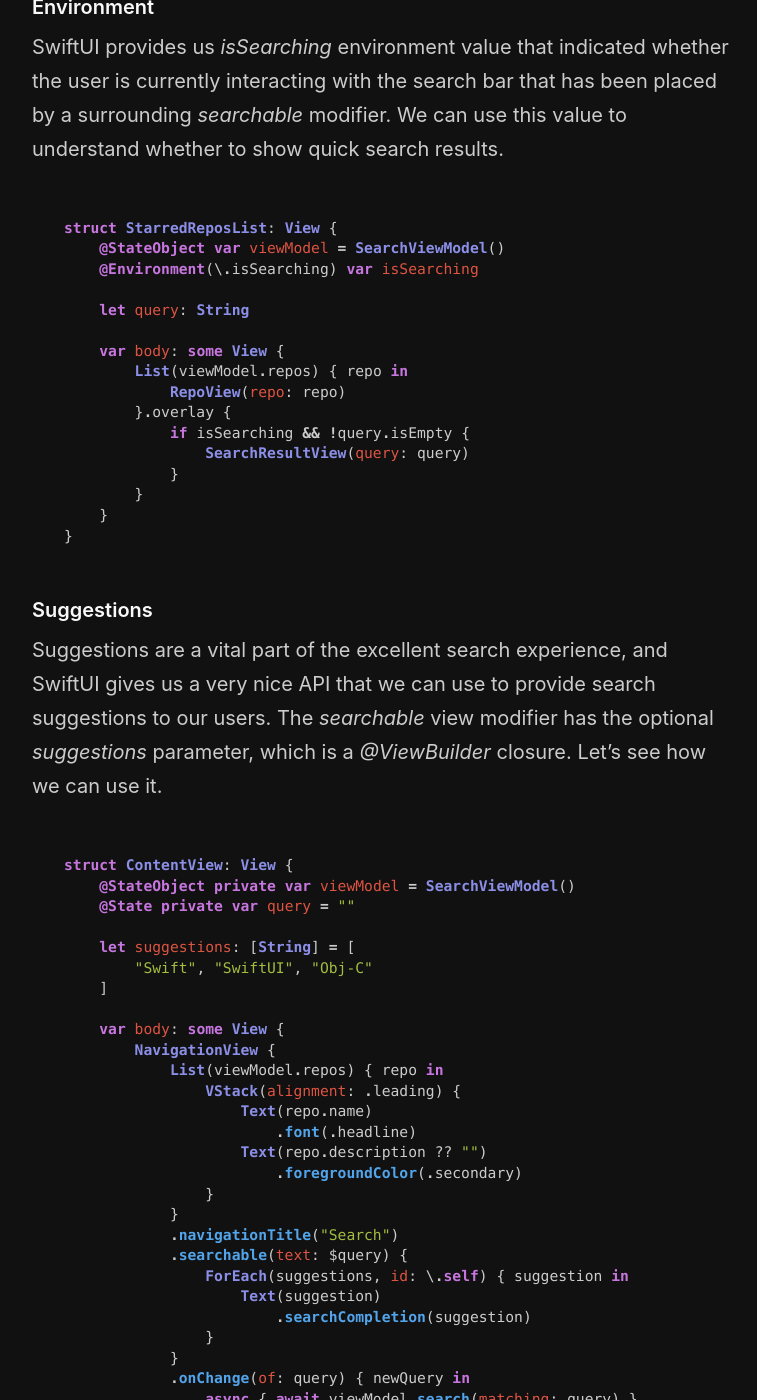
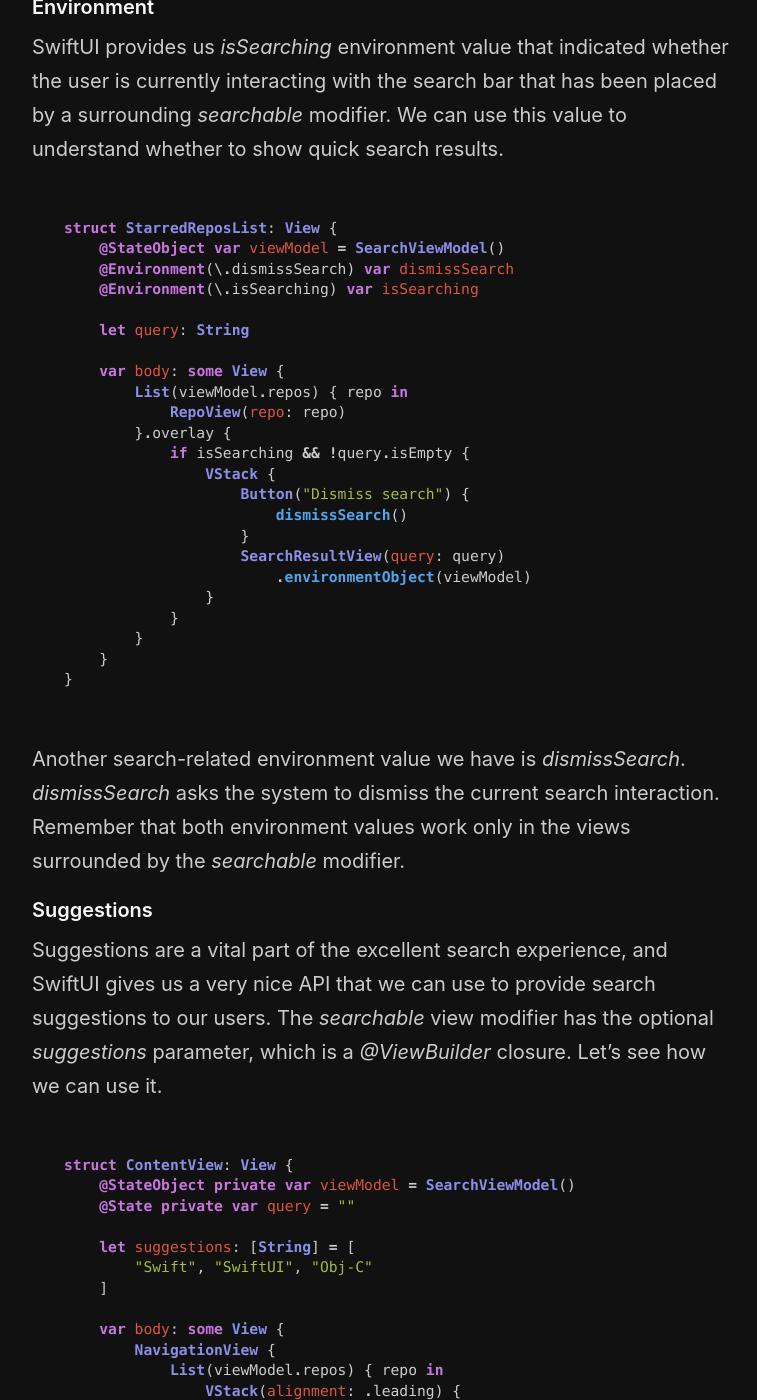
Before and after one commit to mecid/mecid.github.io, a Jekyll site: the page built from _posts/2021-06-23-mastering-search-in-swiftui.md, in a window 1280 px wide and 1400 px high, scrolled down 2663 px. Shown: the whole window, without its empty margins (258-1015 px from the left). Built offline with Jekyll 4.4.1, drawn with Linux system fonts in a browser that asks for light colours; some of the changed text lies outside the part shown.

Commit message:
search in swiftui post updated with dismissSearch action

````diff
--- a/_posts/2021-06-23-mastering-search-in-swiftui.md
+++ b/_posts/2021-06-23-mastering-search-in-swiftui.md
@@ -83,6 +83,7 @@
 ```swift
 struct StarredReposList: View {
     @StateObject var viewModel = SearchViewModel()
+    @Environment(\.dismissSearch) var dismissSearch
     @Environment(\.isSearching) var isSearching
 
     let query: String
@@ -92,12 +93,20 @@
             RepoView(repo: repo)
         }.overlay {
             if isSearching && !query.isEmpty {
-                SearchResultView(query: query)
+                VStack {
+                    Button("Dismiss search") {
+                        dismissSearch()
+                    }
+                    SearchResultView(query: query)
+                        .environmentObject(viewModel)
+                }
             }
         }
     }
 }
 ```
+
+Another search-related environment value we have is *dismissSearch*. *dismissSearch* asks the system to dismiss the current search interaction. Remember that both environment values work only in the views surrounded by the *searchable* modifier.
 
 #### Suggestions
 Suggestions are a vital part of the excellent search experience, and SwiftUI gives us a very nice API that we can use to provide search suggestions to our users. The *searchable* view modifier has the optional *suggestions* parameter, which is a *@ViewBuilder* closure. Let's see how we can use it.
````
Also changed, not shown: other parts of _posts/2021-06-23-mastering-search-in-swiftui.md (+1 -1 lines).
